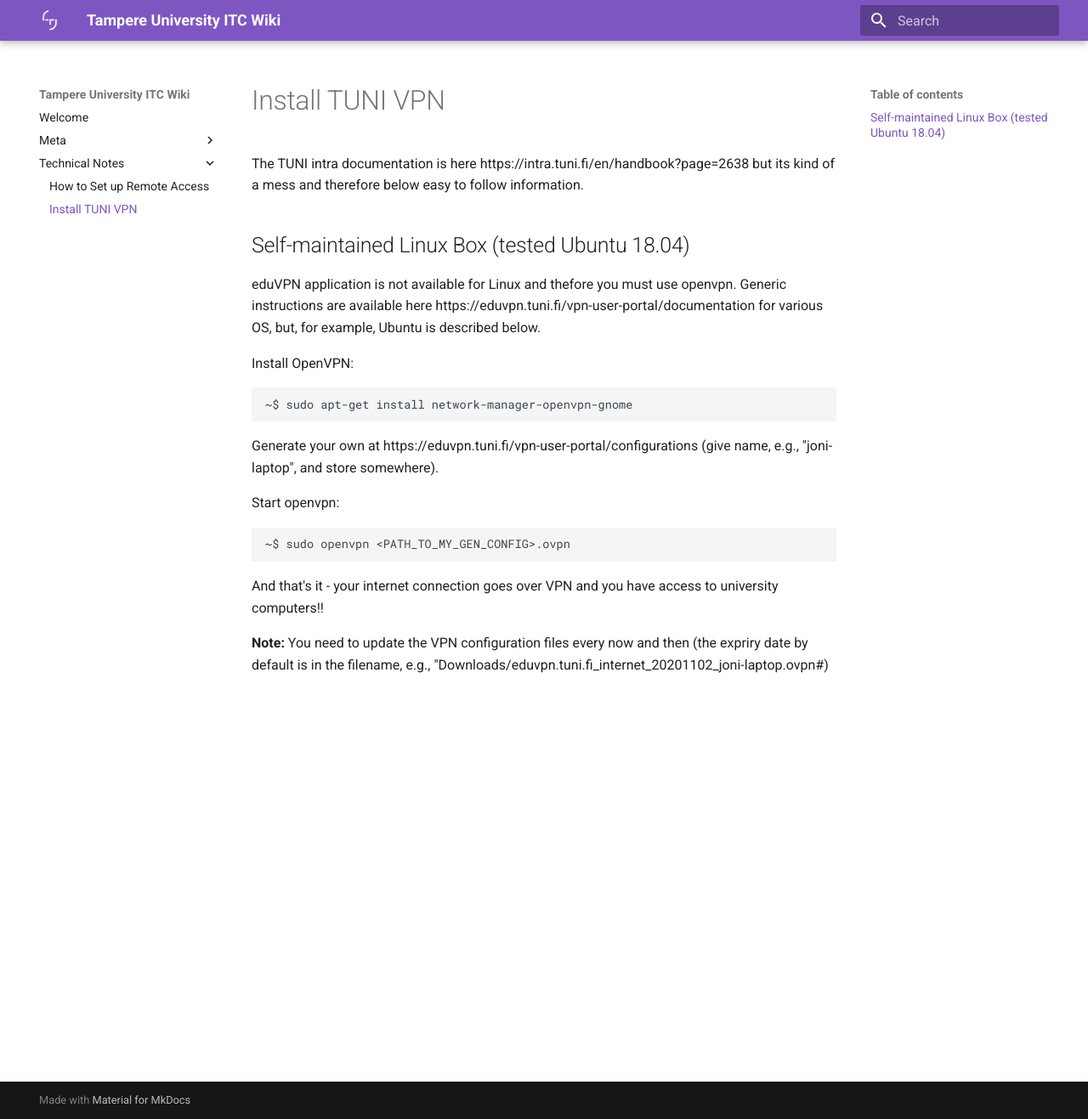
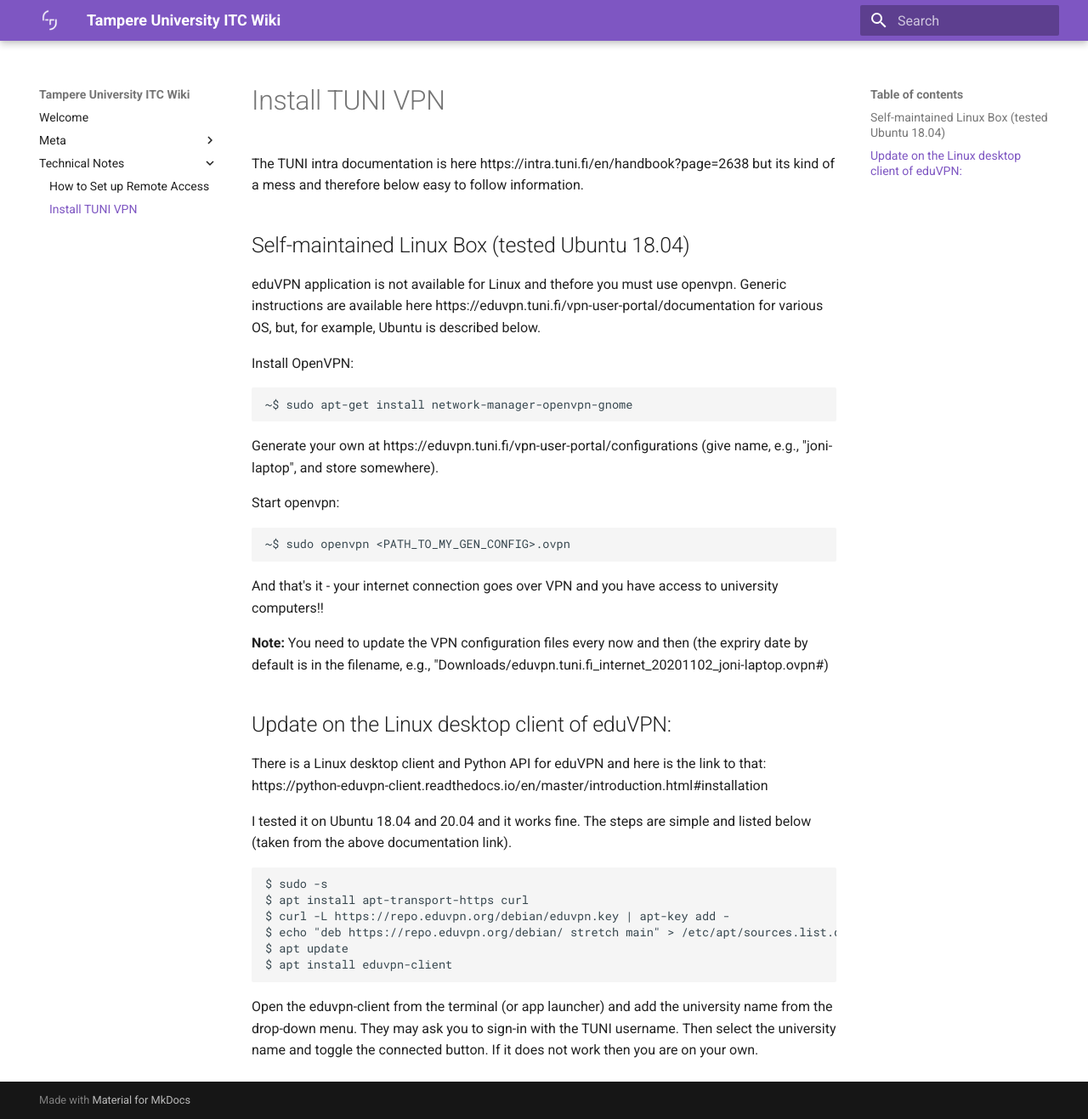
Before and after one commit to TUNI-ITC/wiki, an MkDocs documentation site: the page built from docs/Technical-Notes/install-tuni-vpn.md, in a window 1280 px wide and 1317 px high. Shown: the whole window at 85% size. Built offline with MkDocs 1.6.1 and Material for MkDocs 9.7.7, drawn with Linux system fonts in a browser that asks for light colours.

Commit message:
Update on eduvpn linux client (#6)

````diff
--- a/docs/Technical-Notes/install-tuni-vpn.md
+++ b/docs/Technical-Notes/install-tuni-vpn.md
@@ -23,3 +23,24 @@
 And that's it - your internet connection goes over VPN and you have access to university computers!!
 
 **Note:** You need to update the VPN configuration files every now and then (the expriry date by default is in the filename, e.g., "Downloads/eduvpn.tuni.fi_internet_20201102_joni-laptop.ovpn#)
+
+## Update on the Linux desktop client of eduVPN:
+
+There is a Linux desktop client and Python API for eduVPN and here is the link to that: https://python-eduvpn-client.readthedocs.io/en/master/introduction.html#installation
+
+I tested it on Ubuntu 18.04 and 20.04 and it works fine. The steps are simple and listed below (taken from the above documentation link).
+```
+$ sudo -s
+$ apt install apt-transport-https curl
+$ curl -L https://repo.eduvpn.org/debian/eduvpn.key | apt-key add -
+$ echo "deb https://repo.eduvpn.org/debian/ stretch main" > /etc/apt/sources.list.d/eduvpn.list
+$ apt update
+$ apt install eduvpn-client
+```
+Open the eduvpn-client from the terminal (or app launcher) and add the university name from the drop-down menu. They may ask you to sign-in with the TUNI username. Then select the university name and toggle the connected button. If it does not work then you are on your own.
+
+<!--
+**Note** :
+1. Check the name of the university before putting it in the app (They tend to change it frequently)
+2. Before installing, check whether this eduVPN is still in use in our university or not (^)
+-->
````
